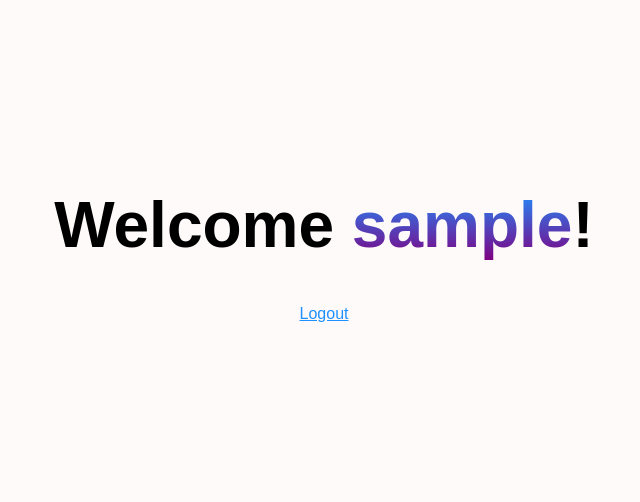
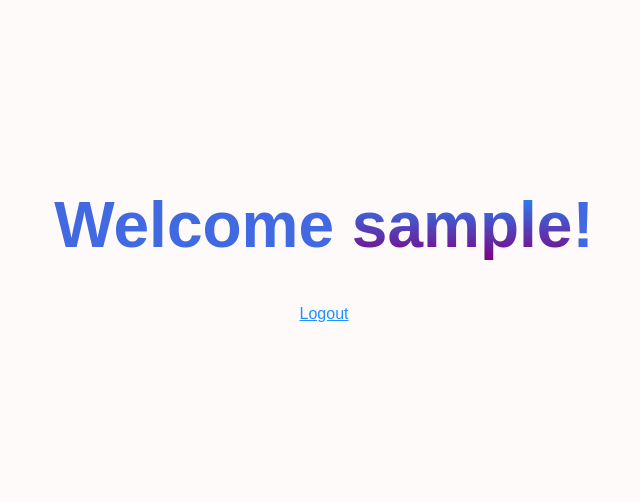
Before and after one commit to jpjacobpadilla/Flask-Login-System, a Flask app: page / in a window 1280 px wide. Shown: the part 174-676 px from the top of the page, without its empty margins (316-956 px from the left). Run offline with Flask 3, Linux system fonts and the light colour scheme; the visitor is signed in with stand-in values (Sample User, id 1).

Commit message:
h1 royalblue

```diff
--- a/static/main.css
+++ b/static/main.css
@@ -77,6 +77,7 @@ body {
 h1 {
     font-size: clamp(1rem, 7vw, 4rem);
     text-wrap: nowrap;
+    color: royalblue;
 }
 
 .gradiant-text {
```
